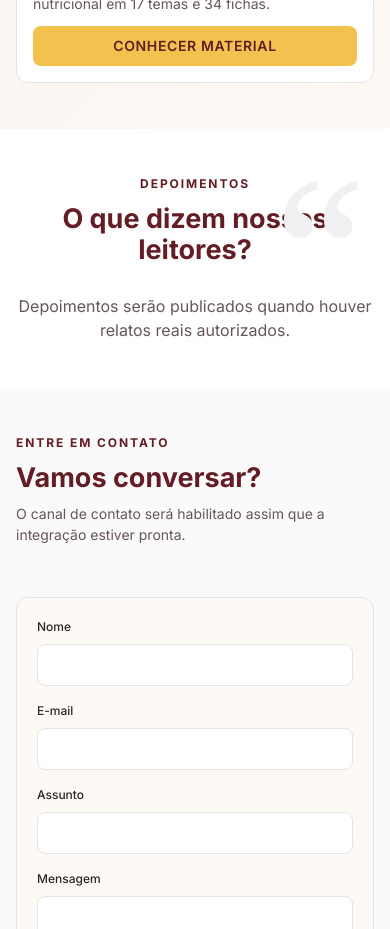
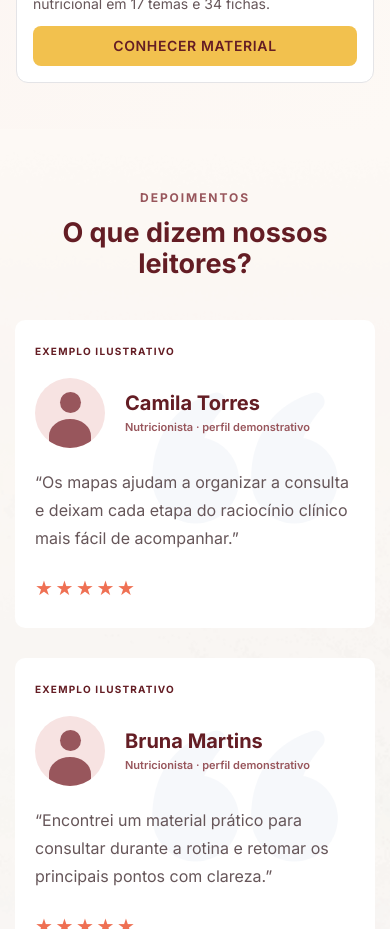
Before and after one commit to christian-goncalves/b2b-nutri, a Next.js app in the folder web/: page / in a window 390 px wide. Shown: the part 7700-8629 px from the top of the page. Built offline with nearby package versions, Linux system fonts and the light colour scheme.

Commit message:
feat: adiciona seção responsiva de depoimentos

```diff
--- a/web/app/page.tsx
+++ b/web/app/page.tsx
@@ -3,6 +3,7 @@ import { BookCard } from "@/components/book-card";
 import { HomeHeroSlider } from "@/components/home-hero-slider";
 import { SectionHeading } from "@/components/section-heading";
 import { featuredHomeBooks, homeBooks, sliderBooks } from "@/data/home-books";
+import { homeTestimonials } from "@/data/home-testimonials";
 
 export default function HomePage() {
   return (
@@ -94,9 +95,26 @@ export default function HomePage() {
       <section className="home-section section--testimonials" aria-labelledby="testimonials-title">
         <div className="site-container">
           <SectionHeading id="testimonials-title" eyebrow="Depoimentos" title="O que dizem nossos leitores?" centered />
-          <p className="empty-state testimonial-empty">
-            Depoimentos serão publicados quando houver relatos reais autorizados.
-          </p>
+          <div className="testimonial-grid">
+            {homeTestimonials.map((testimonial) => (
+              <article className="testimonial-card" key={testimonial.id}>
+                <span className="testimonial-card__demo-label">Exemplo ilustrativo</span>
+                <div className="testimonial-card__meta">
+                  <div className="testimonial-card__avatar" aria-label="Espaço reservado para imagem" role="img">
+                    <span aria-hidden="true" />
+                  </div>
+                  <div className="testimonial-card__identity">
+                    <h3 className="testimonial-card__name">{testimonial.name}</h3>
+                    <p className="testimonial-card__role">{testimonial.role}</p>
+                  </div>
+                </div>
+                <p className="testimonial-card__text">“{testimonial.quote}”</p>
+                <div className="testimonial-card__stars" aria-label="Avaliação ilustrativa: cinco estrelas">
+                  <span aria-hidden="true">★★★★★</span>
+                </div>
+              </article>
+            ))}
+          </div>
         </div>
       </section>
 
--- /dev/null
+++ b/web/data/home-testimonials.ts
@@ -0,0 +1,46 @@
+export type HomeTestimonial = {
+  id: string;
+  name: string;
+  role: string;
+  quote: string;
+};
+
+// Conteúdo provisório para demonstrar a composição visual; substituir por relatos autorizados.
+export const homeTestimonials: HomeTestimonial[] = [
+  {
+    id: "demo-01",
+    name: "Camila Torres",
+    role: "Nutricionista · perfil demonstrativo",
+    quote: "Os mapas ajudam a organizar a consulta e deixam cada etapa do raciocínio clínico mais fácil de acompanhar.",
+  },
+  {
+    id: "demo-02",
+    name: "Bruna Martins",
+    role: "Nutricionista · perfil demonstrativo",
+    quote: "Encontrei um material prático para consultar durante a rotina e retomar os principais pontos com clareza.",
+  },
+  {
+    id: "demo-03",
+    name: "Elisa Prado",
+    role: "Nutricionista · perfil demonstrativo",
+    quote: "A organização visual facilita a revisão dos conteúdos e a consulta rápida às informações do guia.",
+  },
+  {
+    id: "demo-04",
+    name: "Lívia Nogueira",
+    role: "Nutricionista · perfil demonstrativo",
+    quote: "Os materiais reúnem temas importantes em uma estrutura direta, que funciona bem no estudo e na consulta.",
+  },
+  {
+    id: "demo-05",
+    name: "Renata Alves",
+    role: "Nutricionista · perfil demonstrativo",
+    quote: "Gostei de encontrar conceitos, aplicações e pontos de atenção agrupados em um formato fácil de navegar.",
+  },
+  {
+    id: "demo-06",
+    name: "Paula Sampaio",
+    role: "Nutricionista · perfil demonstrativo",
+    quote: "É um apoio visual útil para revisar assuntos da prática clínica sem perder de vista as particularidades de cada caso.",
+  },
+];
--- a/web/styles/components.css
+++ b/web/styles/components.css
@@ -163,14 +163,85 @@ body { background: var(--color-background-page); }
 /* 05. Book catalog gradient */
 .section--catalog { background: var(--gradient-catalog); }
 
-/* 06. Testimonials white, white cards, subtle book / quote graphics */
-.section--testimonials { background:var(--color-surface); position:relative; overflow:hidden; }
-.section--testimonials::before { content:'“'; font-family:Georgia,serif; position:absolute; right:7%; top:7%; line-height:1; font-size:clamp(200px,30vw,490px); color:var(--color-decorative-quote); pointer-events:none; }
-.testimonial-grid { position:relative; display:grid; grid-template-columns:repeat(2,minmax(0,1fr)); gap:var(--space-6); }
-.testimonial-card { background:var(--color-surface); box-shadow:0 8px 35px rgba(48,38,41,.075); border:1px solid var(--color-border); border-radius:var(--radius-lg); padding:clamp(20px,3vw,30px); display:flex; flex-direction:column; gap:var(--space-3); }
-.testimonial-card__name { color:var(--color-primary); font-weight:700; }
-.testimonial-card__text { color:var(--color-text-muted); }
-.testimonial-card__stars { color:var(--color-brand-coral); letter-spacing:.13em; }
+/* 06. Depoimentos: fundos adaptados da referência e conteúdo de demonstração identificado. */
+.section--testimonials {
+  position: relative;
+  overflow: hidden;
+  padding-block: 120px;
+  background-color: var(--color-surface-alt);
+  background-image: url("/images/testimonials/section-background.png");
+  background-position: center;
+  background-repeat: no-repeat;
+  background-size: cover;
+}
+.section--testimonials::before { content: none; }
+.section--testimonials > .site-container { width: min(100% - 30px, 1170px); }
+.section--testimonials .section-heading__eyebrow { color: var(--color-brand-primary-soft); }
+.testimonial-grid {
+  position: relative;
+  display: grid;
+  grid-template-columns: repeat(2, minmax(0, 1fr));
+  gap: 30px;
+  margin-top: 50px;
+}
+.testimonial-card {
+  display: flex;
+  min-width: 0;
+  flex-direction: column;
+  align-items: flex-start;
+  gap: 20px;
+  min-height: 308px;
+  padding: 30px 40px 35px;
+  border-radius: 10px;
+  background-color: var(--color-surface);
+  background-image: url("/images/testimonials/card-background.png");
+  background-position: center;
+  background-repeat: no-repeat;
+  background-size: cover;
+}
+.testimonial-card__demo-label {
+  color: var(--color-brand-primary);
+  font-size: 10px;
+  font-weight: var(--weight-bold);
+  letter-spacing: .12em;
+  line-height: 1.3;
+  text-transform: uppercase;
+}
+.testimonial-card__meta { display: flex; width: 100%; align-items: center; gap: 20px; }
+.testimonial-card__avatar {
+  position: relative;
+  display: grid;
+  width: 70px;
+  height: 70px;
+  flex: 0 0 70px;
+  place-items: center;
+  overflow: hidden;
+  border-radius: 50%;
+  background: color-mix(in srgb, var(--color-brand-pink) 40%, white);
+}
+.testimonial-card__avatar::before {
+  position: absolute;
+  top: 14px;
+  width: 21px;
+  height: 21px;
+  border-radius: 50%;
+  background: var(--color-brand-primary-soft);
+  content: "";
+}
+.testimonial-card__avatar::after {
+  position: absolute;
+  bottom: -5px;
+  width: 42px;
+  height: 34px;
+  border-radius: 50% 50% 0 0;
+  background: var(--color-brand-primary-soft);
+  content: "";
+}
+.testimonial-card__identity { min-width: 0; }
+.testimonial-card__name { color: var(--color-brand-primary); font-size: 20px; font-weight: var(--weight-bold); line-height: 1.3; }
+.testimonial-card__role { margin-top: 4px; color: var(--color-brand-primary-soft); font-size: 11px; font-weight: var(--weight-semibold); line-height: 1.4; }
+.testimonial-card__text { color: var(--color-text-muted); font-size: 16px; line-height: 1.75; }
+.testimonial-card__stars { margin-top: auto; color: var(--color-brand-coral); font-size: 20px; letter-spacing: .13em; line-height: 1; }
 
 /* 07. Contact zinc + white form */
 .contact-layout { display:grid; grid-template-columns:minmax(0,.8fr) minmax(0,1.2fr); gap:clamp(24px,5vw,70px); align-items:start; }
@@ -192,6 +263,7 @@ body { background: var(--color-background-page); }
 /* Breakpoints APROVADOS: <=980: 2 livros; <500: 1 livro; <=720: autora em coluna */
 @media (max-width:980px) {
   .book-grid { grid-template-columns:repeat(2,minmax(0,1fr)); }
+  .section--testimonials { padding-block: 80px; }
   .newsletter-panel__inner { grid-template-columns:1fr; }
   .newsletter-form { grid-template-columns:1fr 1fr; }
   .newsletter-form .btn { width:100%; }
@@ -211,11 +283,20 @@ body { background: var(--color-background-page); }
   .testimonial-grid { grid-template-columns:1fr; }
   .site-footer__inner { grid-template-columns:1fr 1fr; }
 }
+@media (min-width:1280px) {
+  .testimonial-grid { grid-template-columns:repeat(3,minmax(0,1fr)); }
+}
+@media (max-width:767px) {
+  .testimonial-grid { grid-template-columns:1fr; margin-top:40px; }
+  .testimonial-card { padding-inline:30px; }
+}
 @media (max-width:499px) {
   .book-grid { grid-template-columns:1fr; }
   .site-footer__inner { grid-template-columns:1fr; }
   .upcoming-visual { min-height:250px; }
   .home-section { padding-block:46px; }
+  .section--testimonials { padding-block:60px; }
+  .testimonial-card { padding:25px 20px 30px; }
   .hero-cover-wrap { min-height:220px; }
   .mock-cover { max-width:195px; }
 }
--- a/web/styles/tokens.css
+++ b/web/styles/tokens.css
@@ -3,6 +3,7 @@
 :root {
   /* 1) Cores da marca e creme de fundo aprovado para o sistema */
   --color-brand-primary: #641D24;   /* vinho profundo */
+  --color-brand-primary-soft: #98565C; /* variante para pequenos títulos / eyebrows */
   --color-brand-cream: #FDF9F5;     /* creme de fundo do sistema */
   --color-brand-pink: #EABAB7;      /* rosa queimado */
   --color-brand-coral: #EF7053;     /* coral */
```
Also changed, not shown: web/public/images/testimonials/card-background.png (added), web/public/images/testimonials/section-background.png (added).
